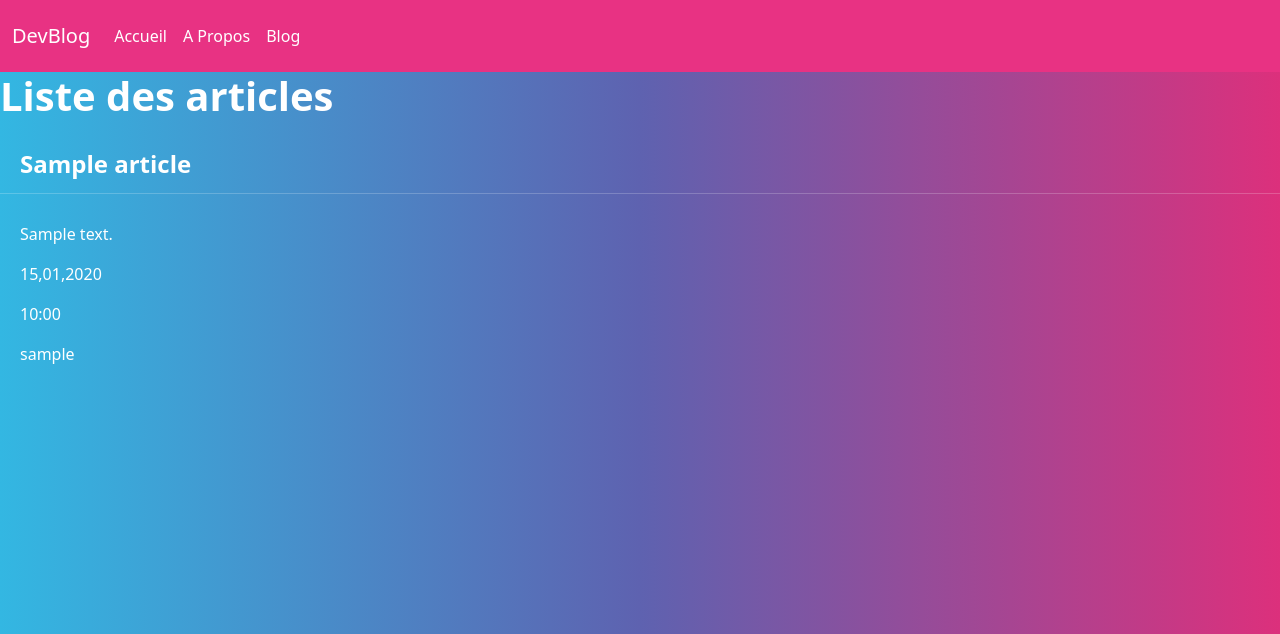
After one commit to damienlebre/blog_symfony, a Symfony app: template templates/blog/list.html.twig in a window 1280 px wide. The commit adds this page. Shown: the top 634 px of the page. Run offline with Twig, Linux system fonts and the light colour scheme; the template is opened without the code that fills it: most values are stand-ins (such as "Sample title", 1, 10 or a date in 2020); some libraries are stand-ins or nearby versions.

Commit message:
articles list

```diff
--- a/composer.json
+++ b/composer.json
@@ -44,7 +44,6 @@
         "twig/twig": "^2.12|^3.0"
     },
     "require-dev": {
-        "doctrine/doctrine-fixtures-bundle": "^3.4",
         "phpunit/phpunit": "^9.5",
         "symfony/browser-kit": "5.4.*",
         "symfony/css-selector": "5.4.*",
--- a/templates/base.html.twig
+++ b/templates/base.html.twig
@@ -32,7 +32,11 @@
                             <span class="visually-hidden">(current)</span>
                         </a>
                         </li>
-
+                           <li class="nav-item">
+                        <a class="nav-link active" href="{{path('blog_list')}}">Blog
+                            <span class="visually-hidden">(current)</span>
+                        </a>
+                        </li>
                     </ul>
 
                 </div>
--- /dev/null
+++ b/templates/blog/list.html.twig
@@ -0,0 +1,26 @@
+{% extends 'base.html.twig' %}
+
+{% block title %}Articles{% endblock %}
+
+{% block body %}
+    <h1>Liste des articles</h1>
+    <div class="row d-flex justify-content-center">
+        {% for article in articles %}
+           <h4 class="card-header">{{article.title}}</h4>
+           <div class="card-body">
+            <p class="card-text">{{article.content}}</p>
+            <p class="card-text">{{article.createdAt|date('d,m,Y')}}</p>
+            <p class="card-text">{{article.updatedAt|date('H:i')}}</p>
+            <p class="card-text">{{article.slug}}</p>
+        {% endfor %}
+
+{% endblock %}
+
+
+{# c
+  <div class="card-header">Header</div>
+  <div class="card-body">
+    <h4 class="card-title">Secondary card title</h4>
+    <p class="card-text">Some quick example text to build on the card title and make up the bulk of the card's content.</p>
+  </div>
+</div> #}
```
Also changed, not shown: src/Controller/BlogController.php (added, +23 -0 lines).
